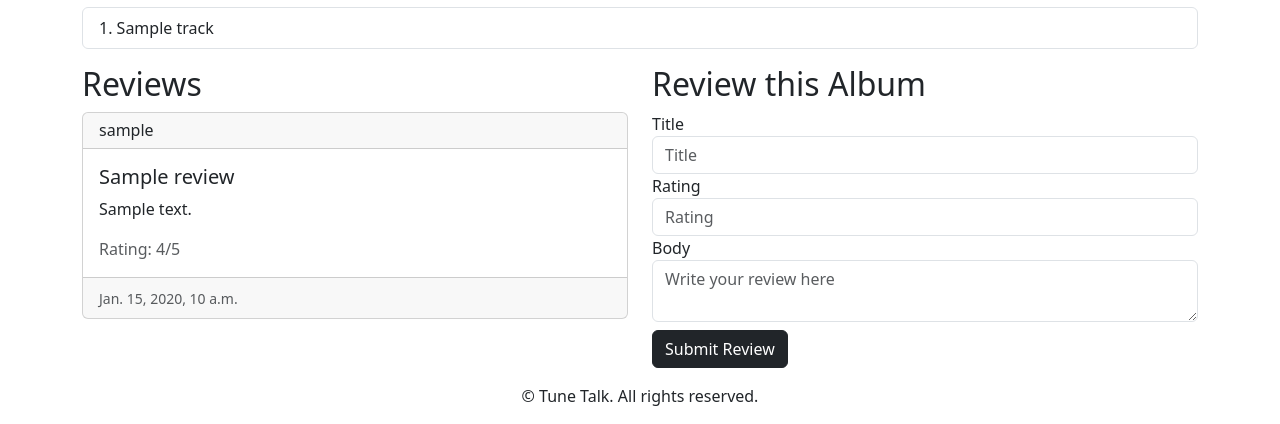
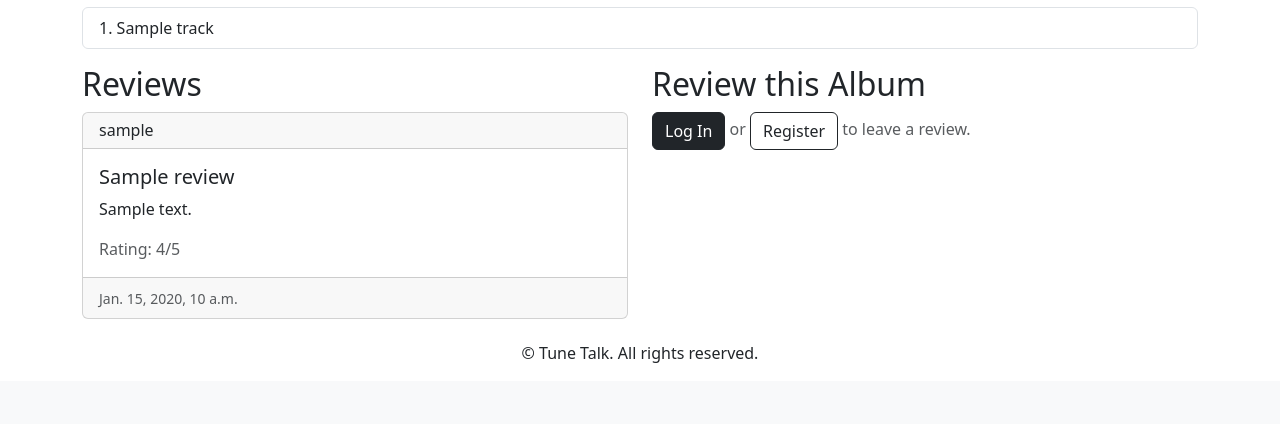
Before and after one commit to xnaavii/tune-talk-pp4, a Django app: template home/templates/home/album_detail.html in a window 1280 px wide. Shown: the part 419-843 px from the top of the page. After the commit the page ends 782 px from the top, so only its background shows below. Run offline with Django 5.2, Linux system fonts and the light colour scheme; tables that the repository leaves empty hold one stand-in row (values such as "Sample post"); the template is opened without the code that fills it: values that come from a table or form of the project are taken from there, most other values are stand-ins (such as "Sample title", 1, 10 or a date in 2020).

Commit message:
prompt user to register/login to leave a review

```diff
--- a/home/templates/home/album_detail.html
+++ b/home/templates/home/album_detail.html
@@ -82,6 +82,7 @@
         </div>
         <div class="col-lg-6 mt-3">
             <h2>Review this Album</h2>
+            {% if user.is_authenticated %}
             <form method="post">
                 {% csrf_token %}
                 <div class="form-group">
@@ -98,6 +99,12 @@
                 </div>
                 <button type="submit" class="btn btn btn-dark mt-2">Submit Review</button>
             </form>
+            {% else %}
+            <a href="{% url 'account_login' %}" class="btn btn-dark">Log In</a>
+            <span class="text-muted">or</span>
+            <a href="{% url 'account_signup' %}" class="btn btn-outline-dark">Register</a>
+            <span class="text-muted">to leave a review.</span>
+            {% endif %}
         </div>
     </div>
 </div>
```
